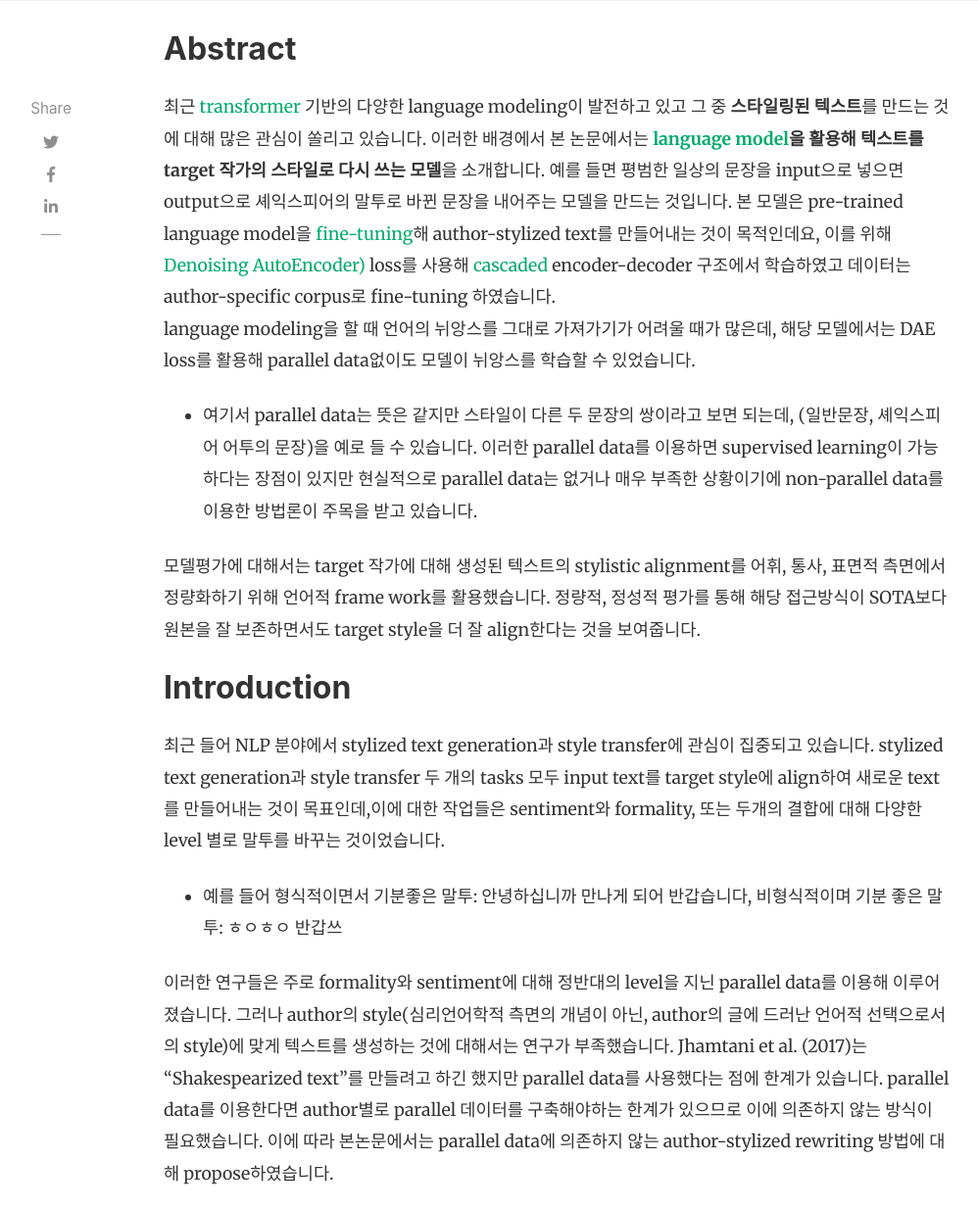
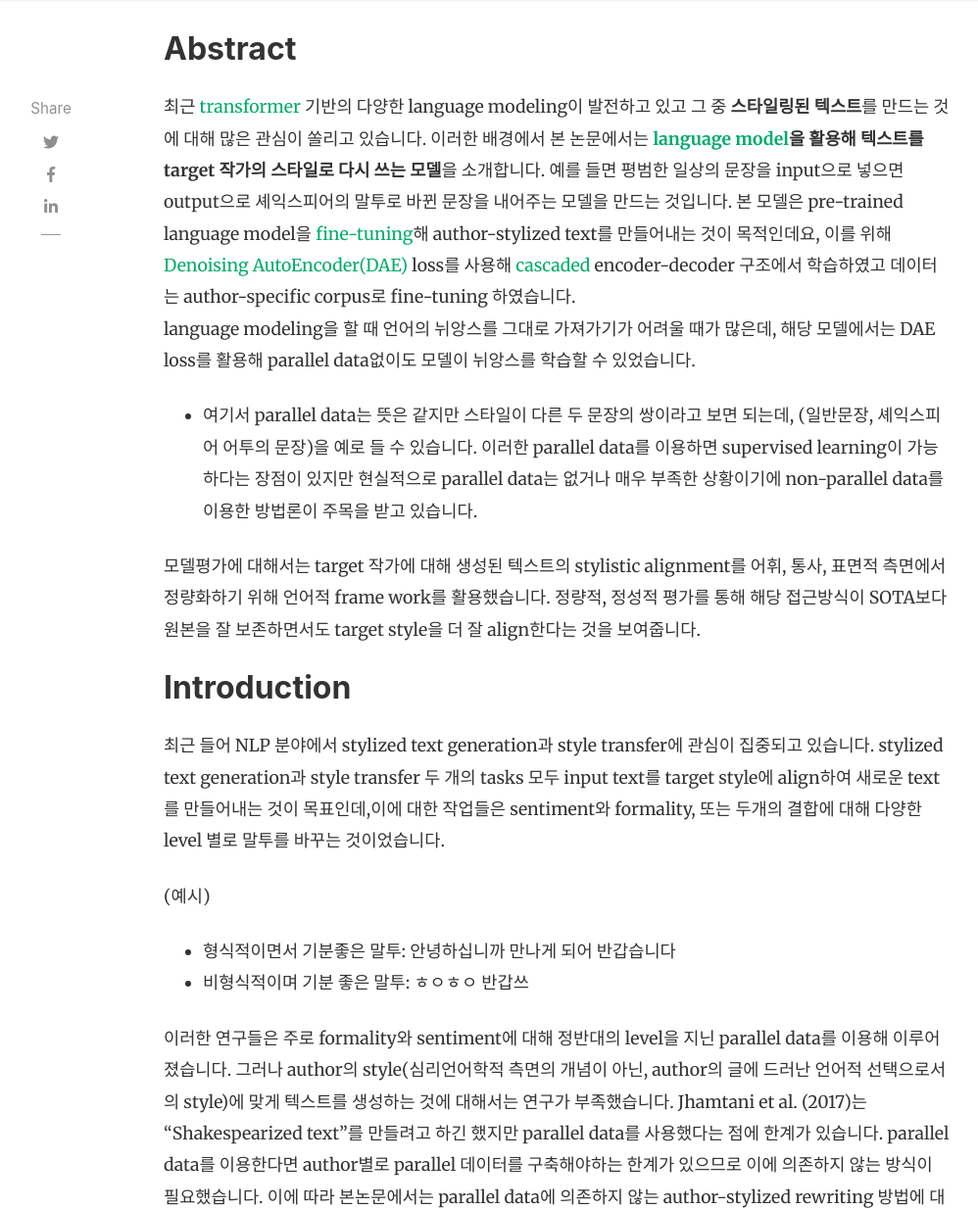
Before and after one commit to ozzaney/ozzaney_, a Jekyll site: the page built from _posts/2022-09-26-author-style.md, in a window 1280 px wide and 1400 px high, scrolled down 982 px, cut to the strip 0-1234 px from the top of the window. Shown: the whole strip at 98% size, without its empty margins (118-1116 px from the left). Built offline with Jekyll 4.4.1, drawn with Linux system fonts in a browser that asks for light colours; nearby versions of some CDN libraries; comment, search, counter and statistics services are not loaded.

Commit message:
Update 2022-09-26-author-style.md

```diff
--- a/_posts/2022-09-26-author-style.md
+++ b/_posts/2022-09-26-author-style.md
@@ -21,7 +21,7 @@ use_math: true
 이러한 배경에서 본 논문에서는 **[language model](https://wikidocs.net/21668)을 활용해 텍스트를 target 작가의 스타일로 다시 쓰는 모델**을 소개합니다.
 예를 들면 평범한 일상의 문장을 input으로 넣으면 output으로 셰익스피어의 말투로 바뀐 문장을 내어주는 모델을 만드는 것입니다.
 본 모델은 pre-trained language model을 [fine-tuning](https://eehoeskrap.tistory.com/186)해 author-stylized text를 만들어내는 것이 목적인데요,
-이를 위해 [Denoising AutoEncoder)](https://deepinsight.tistory.com/126) loss를 사용해 [cascaded](https://daebaq27.tistory.com/79) encoder-decoder 구조에서 학습하였고 데이터는 author-specific corpus로 fine-tuning 하였습니다.
+이를 위해 [Denoising AutoEncoder(DAE)](https://deepinsight.tistory.com/126) loss를 사용해 [cascaded](https://daebaq27.tistory.com/79) encoder-decoder 구조에서 학습하였고 데이터는 author-specific corpus로 fine-tuning 하였습니다.
 language modeling을 할 때 언어의 뉘앙스를 그대로 가져가기가 어려울 때가 많은데, 해당 모델에서는 DAE loss를 활용해 parallel data없이도 모델이 뉘앙스를 학습할 수 있었습니다.
 
 * 여기서 parallel data는 뜻은 같지만 스타일이 다른 두 문장의 쌍이라고 보면 되는데, (일반문장, 셰익스피어 어투의 문장)을 예로 들 수 있습니다. 이러한 parallel data를 이용하면 supervised learning이 가능하다는 장점이 있지만 현실적으로 parallel data는 없거나 매우 부족한 상황이기에 non-parallel data를 이용한 방법론이 주목을 받고 있습니다.
@@ -34,7 +34,9 @@ language modeling을 할 때 언어의 뉘앙스를 그대로 가져가기가
 최근 들어 NLP 분야에서 stylized text generation과 style transfer에 관심이 집중되고 있습니다.
 stylized text generation과 style transfer 두 개의 tasks 모두 input text를 target style에 align하여 새로운 text를 만들어내는 것이 목표인데,이에 대한 작업들은 sentiment와 formality, 또는 두개의 결합에 대해 다양한 level 별로 말투를 바꾸는 것이었습니다.
 
-- 예를 들어 형식적이면서 기분좋은 말투: 안녕하십니까 만나게 되어 반갑습니다, 비형식적이며 기분 좋은 말투: ㅎㅇㅎㅇ 반갑쓰
+(예시)
+- 형식적이면서 기분좋은 말투: 안녕하십니까 만나게 되어 반갑습니다
+- 비형식적이며 기분 좋은 말투: ㅎㅇㅎㅇ 반갑쓰
 
 이러한 연구들은 주로 formality와 sentiment에 대해 정반대의 level을 지닌 parallel data를 이용해 이루어졌습니다.
 그러나 author의 style(심리언어학적 측면의 개념이 아닌, author의 글에 드러난 언어적 선택으로서의 style)에 맞게 텍스트를 생성하는 것에 대해서는 연구가 부족했습니다.
```
